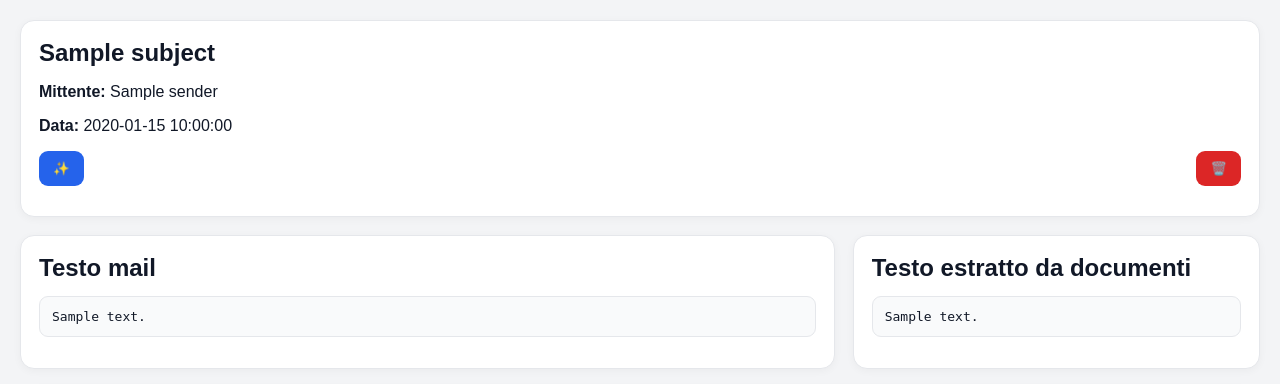
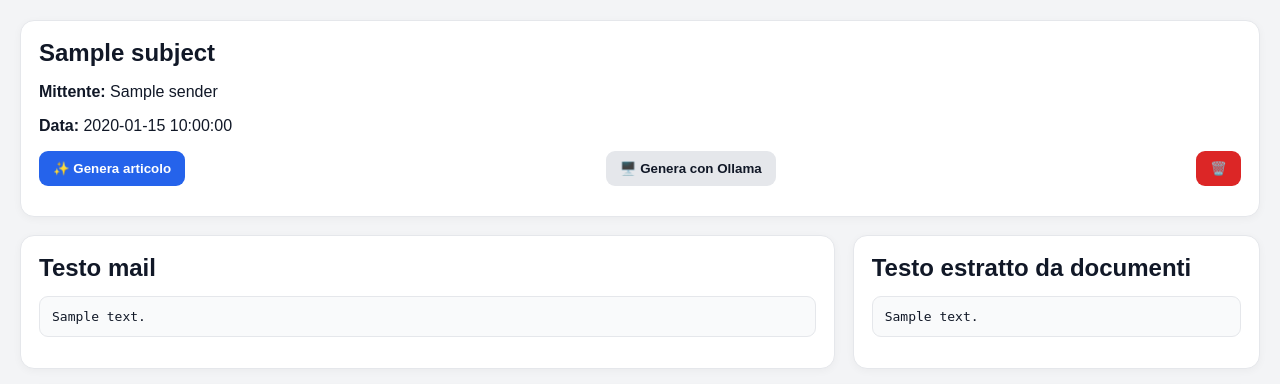
Before and after one commit to Niki206cc/chatgpt, a Flask app: template templates/mail.html in a window 1280 px wide. Shown: the part 86-470 px from the top of the page. Run offline with Flask 3, Linux system fonts and the light colour scheme; the template is opened without the code that fills it: most values are stand-ins (such as "Sample title", 1, 10 or a date in 2020); parts of the project's set-up code (start-up, migrations or seed data) failed here and were passed over; some libraries are stand-ins or nearby versions.

Commit message:
Add Gemini and Ollama generation buttons

```diff
--- a/templates/mail.html
+++ b/templates/mail.html
@@ -7,7 +7,12 @@
 
   <div class="table-actions">
     <form method="post" action="{{ url_for('generate_route', index=index) }}">
-      <button class="btn primary icon-btn" type="submit" title="Crea anteprima articolo con AI" aria-label="Crea anteprima articolo con AI">✨</button>
+      <input type="hidden" name="ai_engine" value="default">
+      <button class="btn primary" type="submit" title="Crea anteprima con il motore AI configurato">✨ Genera articolo</button>
+    </form>
+    <form method="post" action="{{ url_for('generate_route', index=index) }}">
+      <input type="hidden" name="ai_engine" value="ollama">
+      <button class="btn" type="submit" title="Crea anteprima usando Ollama sul PC">🖥️ Genera con Ollama</button>
     </form>
     <form method="post" action="{{ url_for('delete_one_mail_route', index=index) }}" onsubmit="return confirm('Cancellare questa mail dal server?');">
       <button class="btn danger icon-btn" type="submit" title="Cancella questa mail" aria-label="Cancella questa mail">🗑️</button>
```
